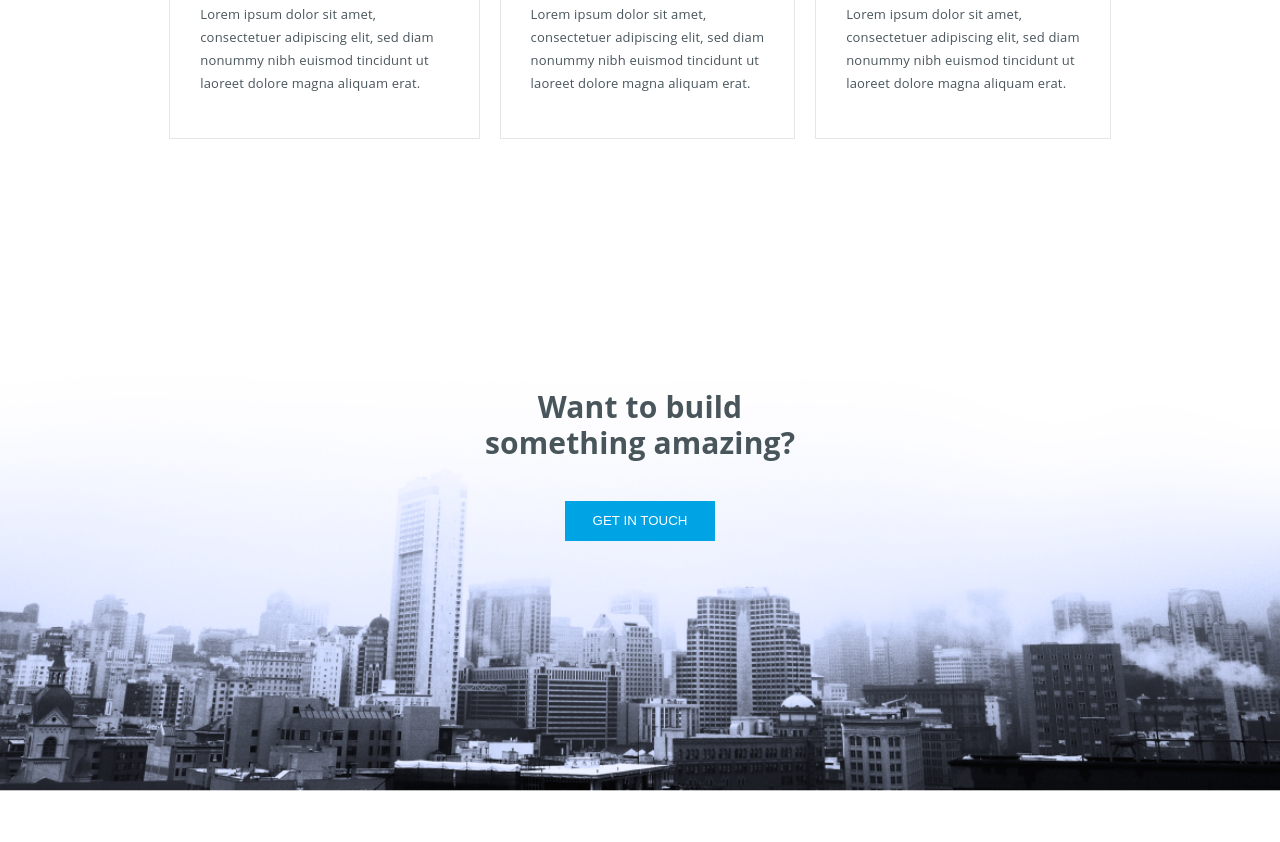
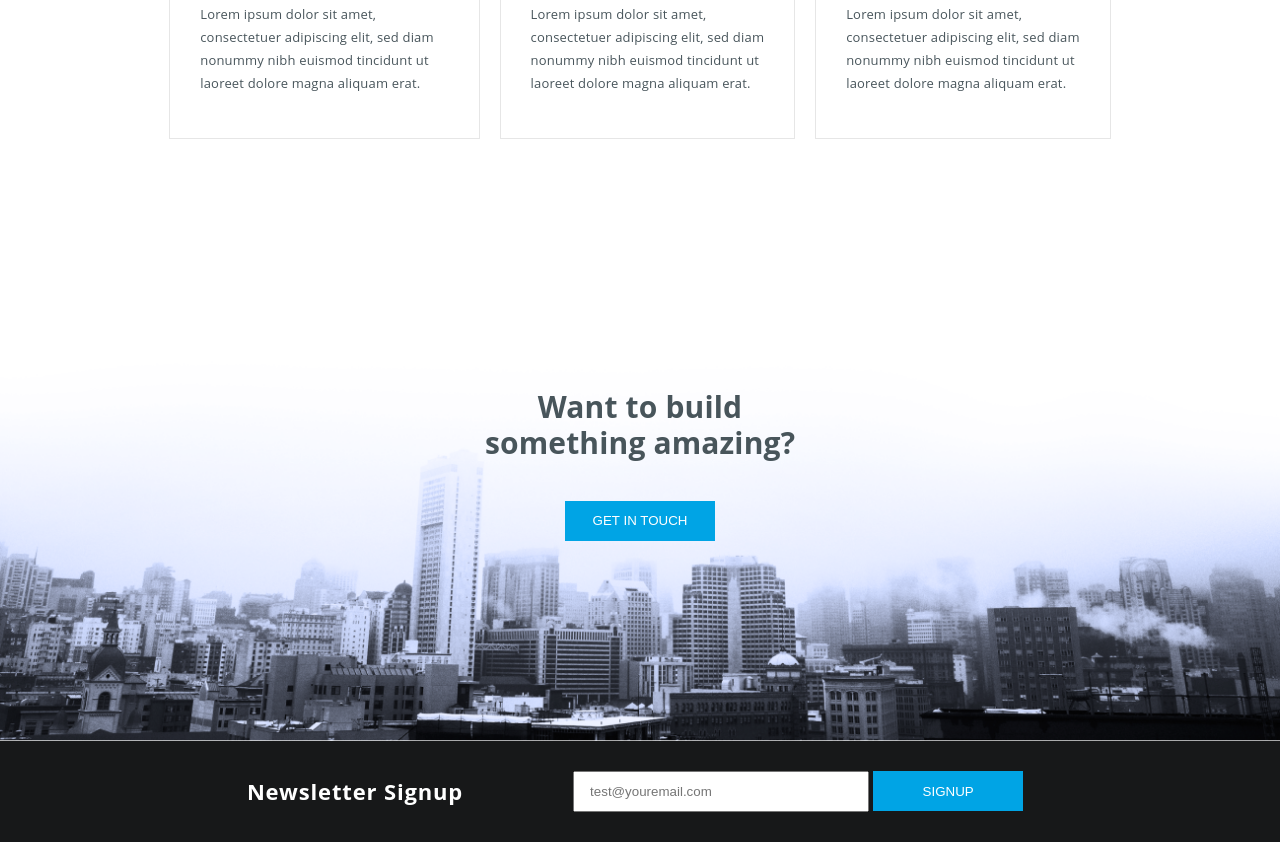
Before and after one commit to Alex-Pam/MyFirstWebSite, a plain HTML site: page index.html in a window 1280 px wide. Shown: the part 1780-2622 px from the top of the page. Before the commit the page ends 2571 px from the top, so only its background shows below. Drawn offline with Linux system fonts and the light colour scheme.

Commit message:
forms done and mobile version

```diff
--- a/index.html
+++ b/index.html
@@ -96,12 +96,19 @@
                 laoreet dolore magna aliquam erat.</p>
         </div>
     </div>
-    <div class="contact" id="contacts">
         <div class="get_in_touch">
-        <h2>Want to build<br>
-            something amazing?</h2>
-        <button id="button">GET IN TOUCH</button>
+            <h2>Want to build<br>
+                something amazing?</h2>
+            <button id="button">GET IN TOUCH</button>
         </div>
+        <div class="email_form">
+            <h3>Newsletter Signup</h3>
+        <form class="singup">
+            <div class="email">
+                <input type="email" id ="email" placeholder="test@youremail.com">
+                <input type="submit" value="SIGNUP" id="signup_button">
+            </div>
+        </form>
     </div>
 </body>
 
--- a/style.css
+++ b/style.css
@@ -20,6 +20,7 @@ body {
     display: flex;
     flex-direction: column;
     justify-content: center;
+    align-items: center;
 }
 
 .hero h1 {
@@ -124,6 +125,7 @@ nav a:hover {
 .ourstory_content {
     display: flex;
     justify-content: center;
+    align-items: center;
 }
 
 .text article {
@@ -225,7 +227,7 @@ nav a:hover {
 .ourworks {
     display: flex;
     justify-content: center;
-
+    align-items: center;
 }
 
 .box {
@@ -237,9 +239,11 @@ nav a:hover {
     box-sizing: border-box;
     margin-bottom: 110px;
 }
-.box img{
+
+.box img {
     padding-top: 38px;
 }
+
 .work_name {
     font-family: "Open Sans", sans-serif;
     font-style: normal;
@@ -260,15 +264,17 @@ nav a:hover {
     color: #48555B;
     padding-bottom: 30px;
 }
-.get_in_touch{
+
+.get_in_touch {
     background: url(/img/bg1.png);
     background-size: cover;
     background-position: center;
-    padding-bottom: 250px;
+    padding-bottom: 200px;
     padding-top: 115px;
 }
-.contact h2{
-    font-family: "Open Sans",sans-serif;
+
+.get_in_touch h2 {
+    font-family: "Open Sans", sans-serif;
     font-style: normal;
     font-weight: bold;
     font-size: 30px;
@@ -278,7 +284,8 @@ nav a:hover {
     color: #48555B;
     margin-bottom: 40px;
 }
-.get_in_touch button{
+
+.get_in_touch button {
     display: block;
     width: 150px;
     height: 40px;
@@ -287,3 +294,68 @@ nav a:hover {
     color: white;
     margin: auto;
 }
+.email_form{
+    background-color:#171819;
+    display: flex;
+    justify-content: center;
+    align-items: center;
+
+}
+.email_form h3{
+    margin-top: 0px;
+    margin-bottom: 0px;
+    font-family: "Open Sans", sans-serif;
+    font-style: normal;
+    font-weight: bold;
+    font-size: 22px;
+    line-height: 30px;
+    text-align: center;
+    letter-spacing: 0.846154px;
+    color: #FFFFFF;
+    padding-top: 35px;
+    padding-bottom: 35px;
+    padding-left: 55px;
+    padding-right: 55px;
+}
+.singup{
+    padding-top: 30px;
+    padding-bottom: 30px;
+    padding-left: 55px;
+    padding-right: 55px;
+    display: inline-block;
+    margin-right: 10px;
+}
+#email{
+    padding: 11px 100px 11px 15px;
+}
+#signup_button{
+    width: 150px;
+    height: 40px;
+    background: #00A4E5;
+    border: none;
+    color: white;
+}
+@media screen and (max-width: 800px ){
+    .service{
+        display: flex;
+        flex-direction: column;
+        justify-content: center;
+        align-items: center;
+    }
+    .service button{
+        display: block;
+        margin: auto;
+    }
+    .ourworks{
+        display: flex;
+        flex-direction: column;
+        justify-content: center;
+        align-items: center;
+    }
+    .email_form{
+        display: flex;
+        flex-direction: column;
+        justify-content: center;
+        align-items: center;
+    }
+}
```
